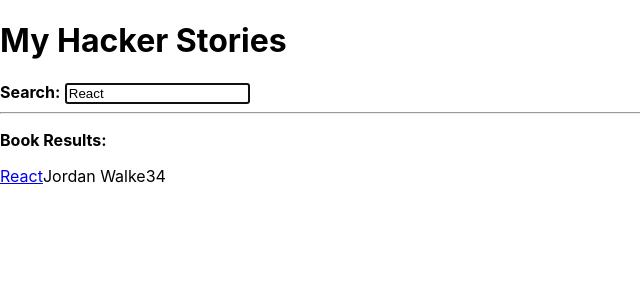
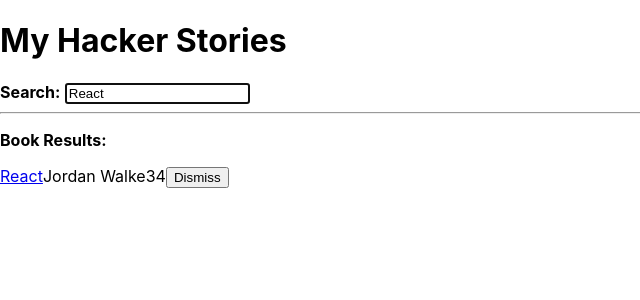
Before and after one commit to kremold/hacker-stories, a React (Create React App) app: page / in a window 1280 px wide. Shown: the top 300 px of the page, without its empty margins (0-640 px from the left). Built offline with nearby package versions, Linux system fonts and the light colour scheme.

Commit message:
dismiss button, inline handler for button

```diff
--- a/src/App.js
+++ b/src/App.js
@@ -1,21 +1,7 @@
 import React from "react";
 import "./App.css";
 
-const useSemiPersistentState = (key, initialState) => {
-  // use the key so that 'value' in local storage isn't overwritten
-  const [value, setValue] = React.useState(
-    localStorage.getItem(key) || initialState
-  );
-
-  React.useEffect(() => {
-    localStorage.setItem(key, value);
-  }, [value, key]);
-
-  return [value, setValue];
-};
-
-const App = () => {
-  const stories = [
+const initialStories = [
   {
     title: "React",
     url: "https://reactjs.org/",
@@ -34,7 +20,31 @@ const App = () => {
   },
 ];
 
+const useSemiPersistentState = (key, initialState) => {
+  // use the key so that 'value' in local storage isn't overwritten
+  const [value, setValue] = React.useState(
+    localStorage.getItem(key) || initialState
+  );
+
+  React.useEffect(() => {
+    localStorage.setItem(key, value);
+  }, [value, key]);
+
+  return [value, setValue];
+};
+
+const App = () => {
   const [searchTerm, setSearchTerm] = useSemiPersistentState("search", "React");
+
+  const [stories, setStories] = React.useState(initialStories);
+
+  const handleRemoveStory = (item) => {
+    const newStories = stories.filter(
+      (story) => item.objectID !== story.objectID
+    );
+
+    setStories(newStories);
+  };
 
   const handleSearch = (event) => {
     setSearchTerm(event.target.value);
@@ -60,7 +70,7 @@ const App = () => {
       <TextParagraph>
         <strong>Book Results:</strong>
       </TextParagraph>
-      <List list={searchedStories} />
+      <List list={searchedStories} onRemoveItem={handleRemoveStory} />
     </div>
   );
 };
@@ -102,10 +112,15 @@ const InputWithLabel = ({
   );
 };
 
-const List = ({ list }) =>
-  list.map((item) => <Item key={item.objectID} item={item} />);
+const List = ({ list, onRemoveItem }) =>
+  list.map((item) => (
+    <Item key={item.objectID} item={item} onRemoveItem={onRemoveItem} />
+  ));
 
-const Item = ({ item }) => (
+const Item = ({ item, onRemoveItem }) => {
+  const handleRemoveItem = () => onRemoveItem(item);
+
+  return (
     <div>
       <span>
         <a href={item.url}>{item.title}</a>
@@ -113,7 +128,13 @@ const Item = ({ item }) => (
       <span>{item.author}</span>
       <span>{item.num_comments}</span>
       <span>{item.points}</span>
+      <span>
+        <button type="button" onClick={() => onRemoveItem(item)}>
+          Dismiss
+        </button>
+      </span>
     </div>
   );
+};
 
 export default App;
```
Lines whose indentation alone changed are shown as unchanged.
